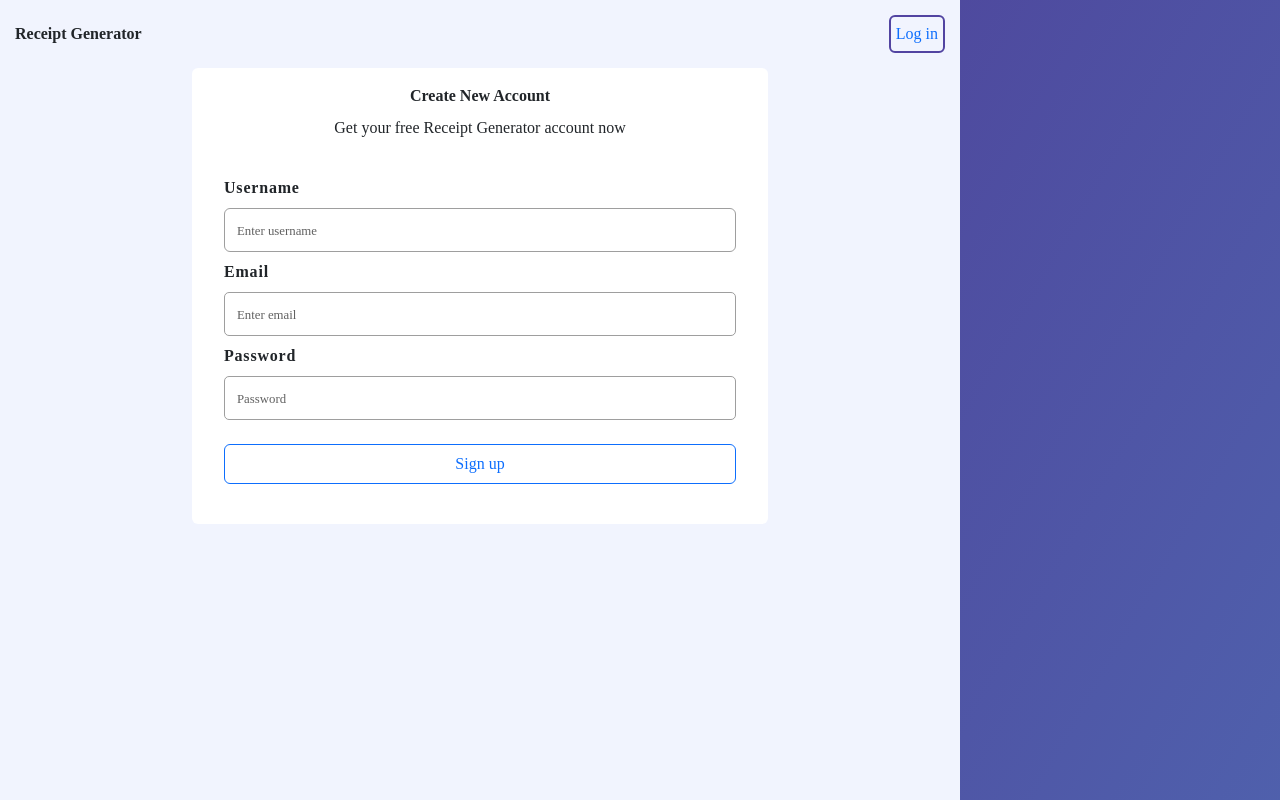
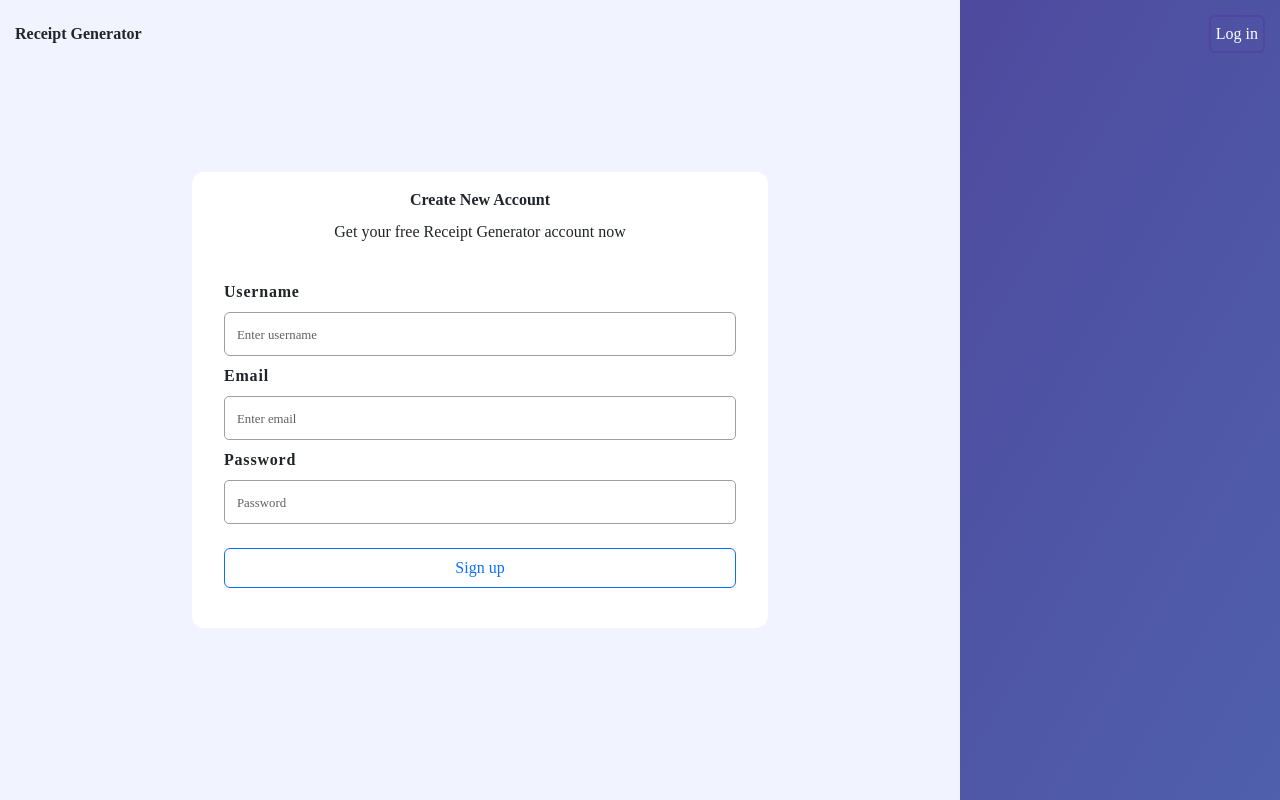
Before and after one commit to tobidechamp15/Receipt-Generator, a React (Create React App) app: page /signup in a window 1280 px wide. Built offline with nearby package versions, Linux system fonts and the light colour scheme; a web font is replaced by a local one.

Commit message:
dev changes

```diff
--- a/package.json
+++ b/package.json
@@ -3,10 +3,9 @@
   "version": "0.1.0",
   "private": true,
   "dependencies": {
+    "@fortawesome/fontawesome-free": "^6.4.2",
     "@fortawesome/fontawesome-svg-core": "^6.4.2",
     "@fortawesome/free-solid-svg-icons": "^6.4.2",
-    "@fortawesome/fontawesome-free": "^6.4.2",
-    "@fortawesome/fontawesome-svg-core": "^6.4.2",
     "@fortawesome/react-fontawesome": "^0.2.0",
     "@testing-library/jest-dom": "^5.17.0",
     "@testing-library/react": "^13.4.0",
--- a/src/Components/ForgotPassword.js
+++ b/src/Components/ForgotPassword.js
@@ -1,8 +1,7 @@
 import React, { useState } from "react";
 import "./ForgotPassword.css";
 import { Link } from "react-router-dom";
-import {FaAngleLeft} from 'react-icons/fa6'
-
+import { FaAngleLeft } from "react-icons/fa";
 
 function ForgotPassword() {
   return (
@@ -25,10 +24,11 @@ function ForgotPassword() {
           <div className="button-container">
             <button className="btn btn-primary">Submit</button>
           </div>
-          <div className="login-reroute">
+          <div className="my-3 flex items-center justify-center gap-3">
             <Link to="/">
-              <FaAngleLeft /> Back to Login
+              <FaAngleLeft />
             </Link>
+              <span>Back to Login</span>
           </div>
         </form>
       </div>
--- a/src/Components/Login.js
+++ b/src/Components/Login.js
@@ -13,7 +13,7 @@ function Login() {
           </span>
         </div>
         <div className="flex w-100 justify-center ">
-          <div className="control bg-white py-[5%] my-[5%] px-[2.5%] sm:w-4/5 xs:w-full md:w-[60%]">
+          <div className="control boxShadow  bg-white py-[5%] my-[5%] px-[2.5%] sm:w-2/5 xs:w-full md:w-[30%] lg:w-[30%]">
             <div className="flex flex-col justify-center items-center  gap-4 my-[2%]">
               <span className="text-xl font-semibold">Welcome Back !</span>
               <span className="text-sm">Sign in to continue</span>
--- a/src/Components/Signup.js
+++ b/src/Components/Signup.js
@@ -101,19 +101,19 @@ function Signup() {
   //   }
   // };
   return (
-    <div className="d h-[100vh] w-full sm:w-4/5 md:w-full flex  ">
+    <div className="d h-[100vh] w-full md:w-4/5 flex w-100 justify-center items-center">
       <div className="left h-100 lg:w-2/3 w-100">
-        <div className="nav flex items-center ">
+        <div className="nav flex items-center fixed top-0 w-100">
           <h3 className="font-semibold ">Receipt Generator</h3>
           <h3>
             <span className="hidden">Already have an account? </span>
-            <span className="login-button btn btn-outline-primary">
+            <span className="login-button btn btn-outline-primary lg:text-white">
               <Link to="/">Log in</Link>
             </span>
           </h3>
         </div>
-        <div className="flex items-center w-full justify-center">
-          <div className="flex flex-col control align-self-center bg-white py-3 xs:px-2 h-[100%] gap-7 rounded-md sm:px-8 md:w-[60%]">
+        <div className="flex items-center w-full justify-center h-full ">
+          <div className="flex flex-col control align-self-center bg-white py-3  rounded-xl p-[5%]  gap-7  sm:px-8 md:w-[60%]">
             <div className="title  mb-2">
               <div className="flex flex-col gap-2 justify-center items-center">
                 <span className="font-semibold">Create New Account</span>
--- a/src/index.css
+++ b/src/index.css
@@ -13,11 +13,11 @@ body {
 }
 
 code {
-  font-family: source-code-pro, Menlo, Monaco, Consolas, 'Courier New',
+  font-family: source-code-pro, Menlo, Monaco, Consolas, "Courier New",
     monospace;
 }
 
-input[type='text']::first-letter {
+input[type="text"]::first-letter {
   text-transform: uppercase !important;
 }
 
@@ -75,6 +75,13 @@ input[type='text']::first-letter {
 }
 
 @keyframes spin {
-  0% { transform: rotate(0deg); }
-  100% { transform: rotate(360deg); }
+  0% {
+    transform: rotate(0deg);
+  }
+  100% {
+    transform: rotate(360deg);
+  }
 }
+.boxShadow {
+  box-shadow: 10px 10px 10px rgb(203, 208, 209);
+}
```
Also changed, not shown: 1 other file (tests, documents, lock files or other folders).
